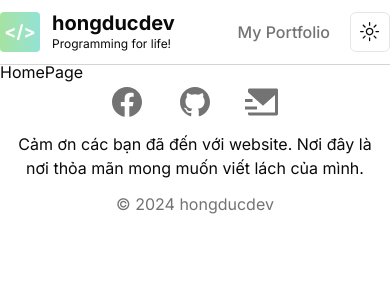
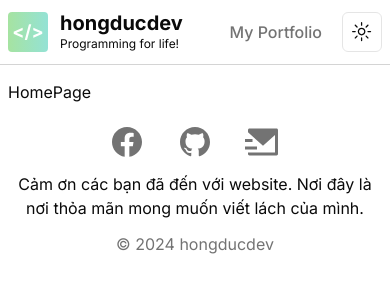
Before and after one commit to hongducdev/my-blog, a Next.js app: page / in a window 390 px wide. Shown: the top 300 px of the page. Built offline with nearby package versions, Linux system fonts and the light colour scheme.

Commit message:
Responsive header

```diff
--- a/app/(landing)/layout.tsx
+++ b/app/(landing)/layout.tsx
@@ -6,7 +6,7 @@ const LandingLayout = ({ children }: { children: React.ReactNode }) => {
   return (
     <div className="">
       <Header />
-      <main className="mt-[60px]">{children}</main>
+      <main className="mt-[80px] mb-5 px-2 md:px-0">{children}</main>
       <Footer />
     </div>
   );
--- a/components/shared/Header.tsx
+++ b/components/shared/Header.tsx
@@ -5,7 +5,7 @@ import Link from "next/link";
 
 const Header = () => {
   return (
-    <header className="w-full fixed top-0 backdrop-blur-sm border-b border-neutral-300">
+    <header className="w-full fixed top-0 backdrop-blur-sm border-b border-neutral-300 px-2 md:px-0">
       <div className="max-w-[1240px] w-full mx-auto py-3 flex items-center justify-between">
         <Logo />
         <div className="flex items-center gap-5">
```
